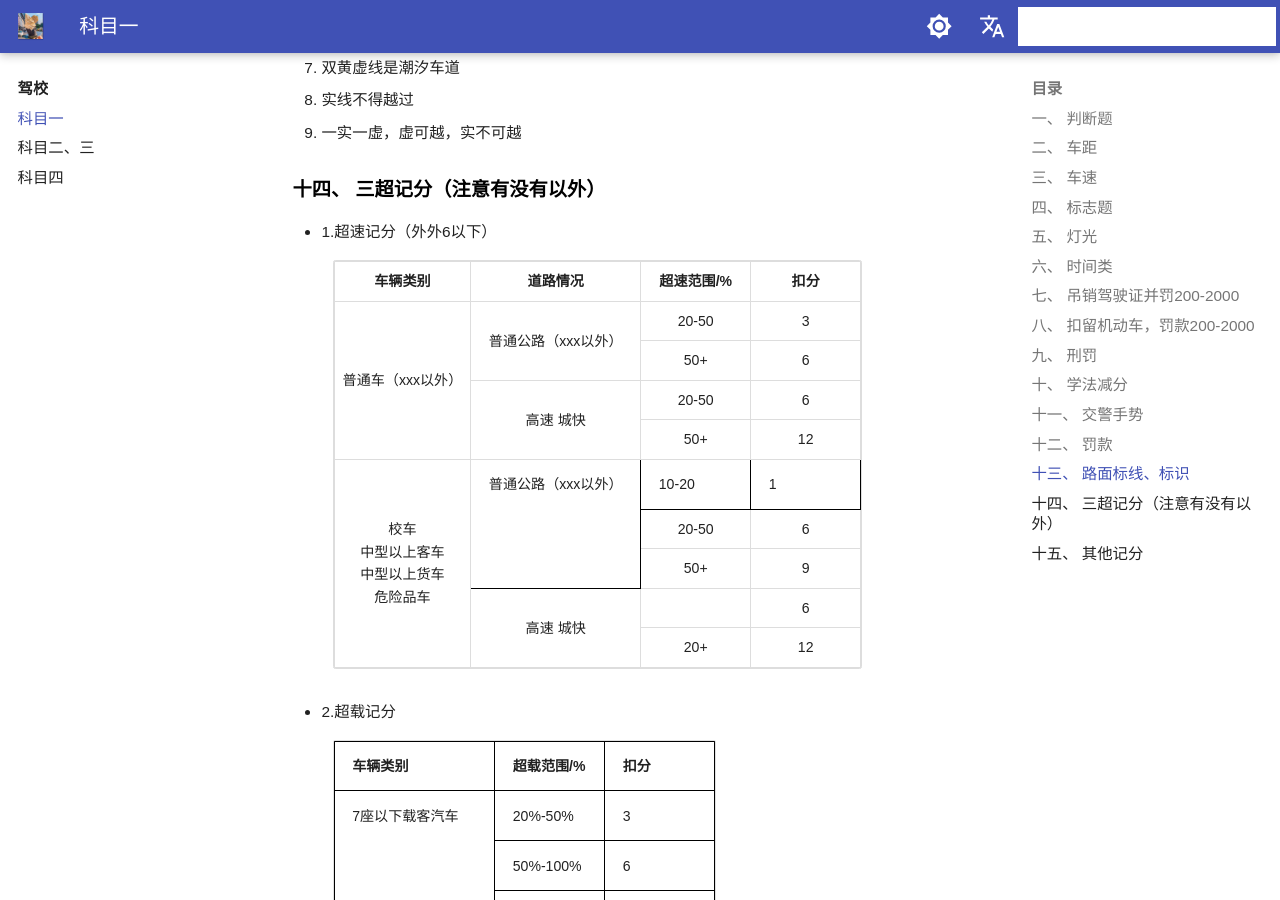
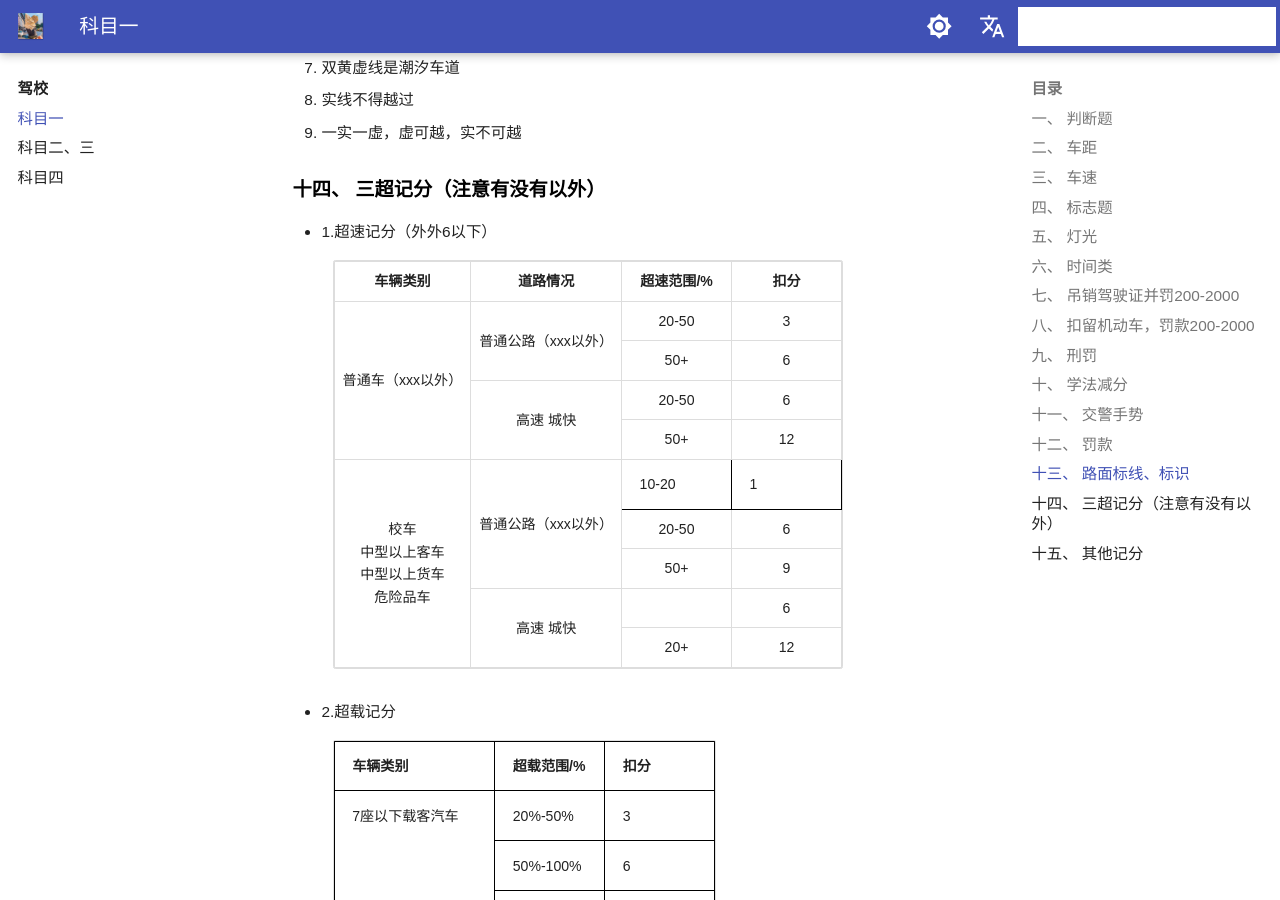
Before and after one commit to xinchen-sea/xinchen-sea.github.io, an MkDocs documentation site: the page built from docs/drivinglicense/object1.md, in a window 1280 px wide and 900 px high, scrolled down 3868 px. Built offline with MkDocs 1.6.1 and Material for MkDocs 9.7.7, drawn with Linux system fonts in a browser that asks for light colours; some web fonts are replaced; plug-ins that fetch from the network failed and are left out; comment, search, counter and statistics services are not loaded.

Commit message:
Update object1.md

```diff
--- a/docs/drivinglicense/object1.md
+++ b/docs/drivinglicense/object1.md
@@ -159,8 +159,8 @@
 		中型以上客车<br>
 		中型以上货车<br>
 		危险品车
-		</td style="border: 1px solid #ddd; padding: 8px; text-align: center; vertical-align: middle;">
-		<td rowspan="3">普通公路（xxx以外）</td>
+		</td>
+		<td rowspan="3" style="border: 1px solid #ddd; padding: 8px; text-align: center; vertical-align: middle;">普通公路（xxx以外）</td>
 		<td>10-20</td>
 		<td>1</td>
 	  </tr>
```
